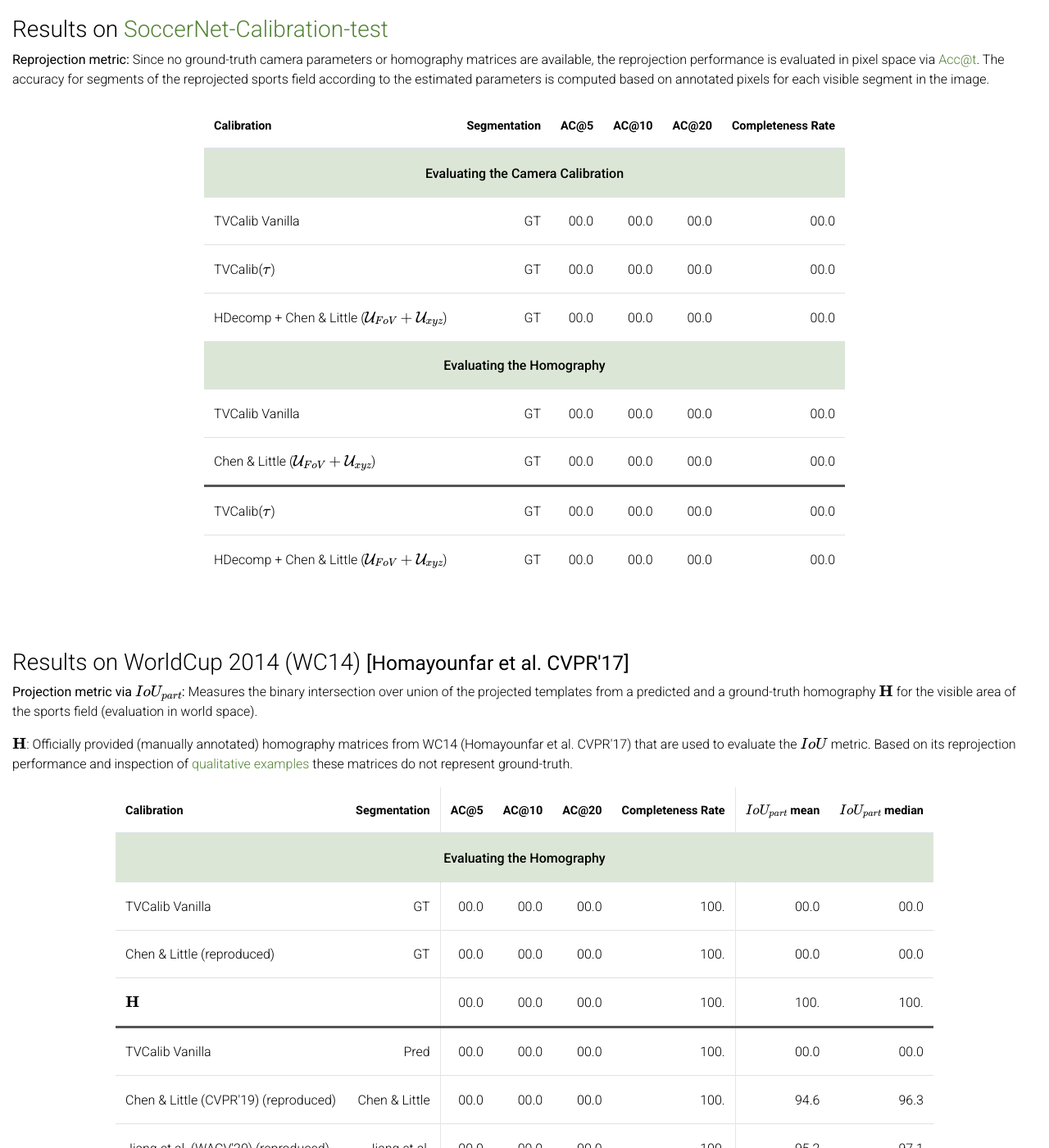
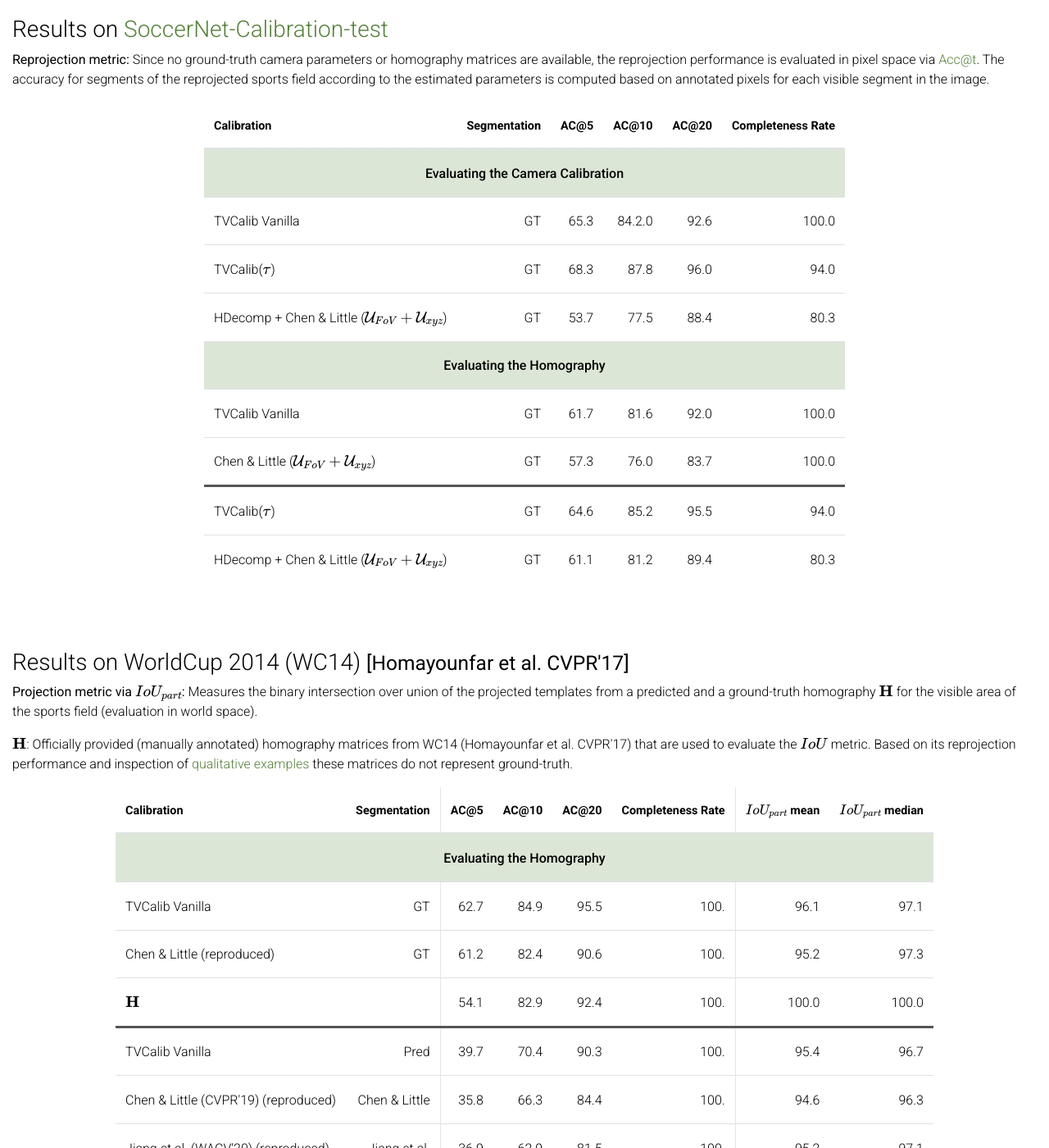
Before and after one commit to MM4SPA/tvcalib, a Jekyll site: the page built from _pages/about.md, in a window 1280 px wide and 1400 px high, scrolled down 2244 px. Shown: the whole window at 82% size. Built offline with Jekyll 4.4.1, drawn with Linux system fonts in a browser that asks for light colours; full-size pictures stand in for the smaller copies a plugin makes; comment, search, counter and statistics services are not loaded; a style sheet for code colours, icons or effects is not loaded.

Commit message:
added final paper results

```diff
--- a/_includes/results_sncalib.html
+++ b/_includes/results_sncalib.html
@@ -28,27 +28,27 @@
             <tr>
                 <td style="text-align: left;">TVCalib Vanilla</td>
                 <td style="text-align: right;">GT</td>
-                <td style="text-align: right;">00.0</td>
-                <td style="text-align: right;">00.0</td>
-                <td style="text-align: right;">00.0</td>
-                <td style="text-align: right;">00.0</td>
+                <td style="text-align: right;">65.3</td>
+                <td style="text-align: right;">84.2.0</td>
+                <td style="text-align: right;">92.6</td>
+                <td style="text-align: right;">100.0</td>
             </tr>
             <tr>
                 <td style="text-align: left;">TVCalib(\(\tau\))</td>
                 <td style="text-align: right;">GT</td>
-                <td style="text-align: right;">00.0</td>
-                <td style="text-align: right;">00.0</td>
-                <td style="text-align: right;">00.0</td>
-                <td style="text-align: right;">00.0</td>
+                <td style="text-align: right;">68.3</td>
+                <td style="text-align: right;">87.8</td>
+                <td style="text-align: right;">96.0</td>
+                <td style="text-align: right;">94.0</td>
             </tr>
             <tr>
                 <td style="text-align: left;">HDecomp + Chen & Little (\(\mathcal{U}_{FoV}+\mathcal{U}_{xyz}\))
                 </td>
                 <td style="text-align: right;">GT</td>
-                <td style="text-align: right;">00.0</td>
-                <td style="text-align: right;">00.0</td>
-                <td style="text-align: right;">00.0</td>
-                <td style="text-align: right;">00.0</td>
+                <td style="text-align: right;">53.7</td>
+                <td style="text-align: right;">77.5</td>
+                <td style="text-align: right;">88.4</td>
+                <td style="text-align: right;">80.3</td>
             </tr>
 
             <tr style="background-color: var(--global-theme-color-light)">
@@ -61,35 +61,35 @@
             <tr>
                 <td style="text-align: left;">TVCalib Vanilla</td>
                 <td style="text-align: right;">GT</td>
-                <td style="text-align: right;">00.0</td>
-                <td style="text-align: right;">00.0</td>
-                <td style="text-align: right;">00.0</td>
-                <td style="text-align: right;">00.0</td>
+                <td style="text-align: right;">61.7</td>
+                <td style="text-align: right;">81.6</td>
+                <td style="text-align: right;">92.0</td>
+                <td style="text-align: right;">100.0</td>
             </tr>
             <tr>
                 <td style="text-align: left;">Chen & Little (\(\mathcal{U}_{FoV}+\mathcal{U}_{xyz}\))</td>
                 <td style="text-align: right;">GT</td>
-                <td style="text-align: right;">00.0</td>
-                <td style="text-align: right;">00.0</td>
-                <td style="text-align: right;">00.0</td>
-                <td style="text-align: right;">00.0</td>
+                <td style="text-align: right;">57.3</td>
+                <td style="text-align: right;">76.0</td>
+                <td style="text-align: right;">83.7</td>
+                <td style="text-align: right;">100.0</td>
             </tr>
             <tr style="border-top: 3px solid #555;">
                 <td style="text-align: left;">TVCalib(\(\tau\))</td>
                 <td style="text-align: right;">GT</td>
-                <td style="text-align: right;">00.0</td>
-                <td style="text-align: right;">00.0</td>
-                <td style="text-align: right;">00.0</td>
-                <td style="text-align: right;">00.0</td>
+                <td style="text-align: right;">64.6</td>
+                <td style="text-align: right;">85.2</td>
+                <td style="text-align: right;">95.5</td>
+                <td style="text-align: right;">94.0</td>
             </tr>
             <tr>
                 <td style="text-align: left;">HDecomp + Chen & Little (\(\mathcal{U}_{FoV}+\mathcal{U}_{xyz}\))
                 </td>
                 <td style="text-align: right;">GT</td>
-                <td style="text-align: right;">00.0</td>
-                <td style="text-align: right;">00.0</td>
-                <td style="text-align: right;">00.0</td>
-                <td style="text-align: right;">00.0</td>
+                <td style="text-align: right;">61.1</td>
+                <td style="text-align: right;">81.2</td>
+                <td style="text-align: right;">89.4</td>
+                <td style="text-align: right;">80.3</td>
             </tr>
 
 
--- a/_includes/results_wc14.html
+++ b/_includes/results_wc14.html
@@ -36,50 +36,50 @@
             <tr>
                 <td style="text-align: left;">TVCalib Vanilla</td>
                 <td style="text-align: right; border-right: 1px solid rgba(0, 0, 0, .1);">GT</td>
-                <td style="text-align: right;">00.0</td>
-                <td style="text-align: right;">00.0</td>
-                <td style="text-align: right;">00.0</td>
+                <td style="text-align: right;">62.7</td>
+                <td style="text-align: right;">84.9</td>
+                <td style="text-align: right;">95.5</td>
                 <td style="text-align: right; border-right: 1px solid rgba(0, 0, 0, .1);">100.</td>
-                <td style="text-align: right;">00.0</td>
-                <td style="text-align: right;">00.0</td>
+                <td style="text-align: right;">96.1</td>
+                <td style="text-align: right;">97.1</td>
             </tr>
             <tr>
                 <td style="text-align: left;">Chen & Little (reproduced)</td>
                 <td style="text-align: right; border-right: 1px solid rgba(0, 0, 0, .1);">GT</td>
-                <td style="text-align: right;">00.0</td>
-                <td style="text-align: right;">00.0</td>
-                <td style="text-align: right;">00.0</td>
+                <td style="text-align: right;">61.2</td>
+                <td style="text-align: right;">82.4</td>
+                <td style="text-align: right;">90.6</td>
                 <td style="text-align: right; border-right: 1px solid rgba(0, 0, 0, .1);">100.</td>
-                <td style="text-align: right;">00.0</td>
-                <td style="text-align: right;">00.0</td>
+                <td style="text-align: right;">95.2</td>
+                <td style="text-align: right;">97.3</td>
             </tr>
             <tr>
                 <td style="text-align: left;">\(\mathbf{H}\)</td>
                 <td style="text-align: right; border-right: 1px solid rgba(0, 0, 0, .1);"></td>
-                <td style="text-align: right;">00.0</td>
-                <td style="text-align: right;">00.0</td>
-                <td style="text-align: right;">00.0</td>
+                <td style="text-align: right;">54.1</td>
+                <td style="text-align: right;">82.9</td>
+                <td style="text-align: right;">92.4</td>
                 <td style="text-align: right; border-right: 1px solid rgba(0, 0, 0, .1);">100.</td>
-                <td style="text-align: right;">100.</td>
-                <td style="text-align: right;">100.</td>
+                <td style="text-align: right;">100.0</td>
+                <td style="text-align: right;">100.0</td>
             </tr>
 
             <tr style="border-top: 3px solid #555;">
                 <td style="text-align: left;">TVCalib Vanilla</td>
                 <td style="text-align: right; border-right: 1px solid rgba(0, 0, 0, .1);">Pred</td>
-                <td style="text-align: right;">00.0</td>
-                <td style="text-align: right;">00.0</td>
-                <td style="text-align: right;">00.0</td>
+                <td style="text-align: right;">39.7</td>
+                <td style="text-align: right;">70.4</td>
+                <td style="text-align: right;">90.3</td>
                 <td style="text-align: right; border-right: 1px solid rgba(0, 0, 0, .1);">100.</td>
-                <td style="text-align: right;">00.0</td>
-                <td style="text-align: right;">00.0</td>
+                <td style="text-align: right;">95.4</td>
+                <td style="text-align: right;">96.7</td>
             </tr>
             <tr>
                 <td style="text-align: left;">Chen & Little (CVPR'19) (reproduced)</td>
                 <td style="text-align: right; border-right: 1px solid rgba(0, 0, 0, .1);">Chen & Little</td>
-                <td style="text-align: right;">00.0</td>
-                <td style="text-align: right;">00.0</td>
-                <td style="text-align: right;">00.0</td>
+                <td style="text-align: right;">35.8</td>
+                <td style="text-align: right;">66.3</td>
+                <td style="text-align: right;">84.4</td>
                 <td style="text-align: right; border-right: 1px solid rgba(0, 0, 0, .1);">100.</td>
                 <td style="text-align: right;">94.6</td>
                 <td style="text-align: right;">96.3</td>
@@ -88,9 +88,9 @@
             <tr>
                 <td style="text-align: left;">Jiang et al. (WACV'20) (reproduced)</td>
                 <td style="text-align: right; border-right: 1px solid rgba(0, 0, 0, .1);">Jiang et al.</td>
-                <td style="text-align: right;">00.0</td>
-                <td style="text-align: right;">00.0</td>
-                <td style="text-align: right;">00.0</td>
+                <td style="text-align: right;">36.9</td>
+                <td style="text-align: right;">62.9</td>
+                <td style="text-align: right;">81.5</td>
                 <td style="text-align: right; border-right: 1px solid rgba(0, 0, 0, .1);">100.</td>
                 <td style="text-align: right;">95.2</td>
                 <td style="text-align: right;">97.1</td>
```
